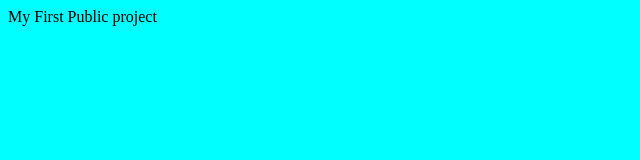
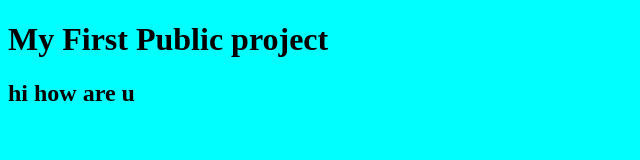
Before and after one commit to Rabi1981/project1, a plain HTML site: page index.html in a window 1280 px wide. Shown: the whole page, without its empty margins (0-640 px from the left). Drawn offline with Linux system fonts and the light colour scheme.

Commit message:
first change

```diff
--- a/index.html
+++ b/index.html
@@ -8,6 +8,7 @@
     <link rel="stylesheet" href="s1.css">
 </head>
 <body>
-    <h>My First Public project</h>
+    <h1>My First Public project</h1>
+    <h2>hi how are u</h2>
 </body>
 </html>
```
